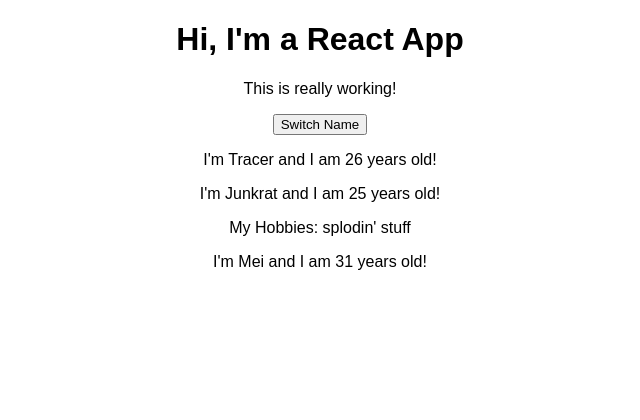
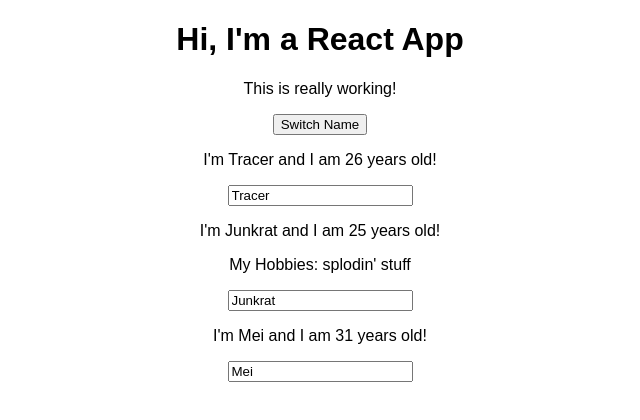
Before and after one commit to Nitrowonder/react-complete-guide, a React (Create React App) app: page / in a window 1280 px wide. Shown: the top 420 px of the page, without its empty margins (320-960 px from the left). Built offline with nearby package versions, Linux system fonts and the light colour scheme.

Commit message:
two way binding

```diff
--- a/src/App.js
+++ b/src/App.js
@@ -27,6 +27,16 @@ const app = props => {
     })
   }
 
+  const nameChangeHandler = (event) => {
+    setPersonsState({
+      persons: [
+        { name: 'Tracer', age: 26 },
+        { name: event.target.value, age: 25 },
+        { name: 'Mei', age: 41 }
+      ]
+    })
+  }
+
   return (
     <div className="App">
       <h1>Hi, I'm a React App</h1>
@@ -35,16 +45,16 @@ const app = props => {
       <Person
         name={personsState.persons[0].name}
         age={personsState.persons[0].age}
-        click={switchNameHandler} />
+         />
       <Person
         name={personsState.persons[1].name}
         age={personsState.persons[1].age}
         click={switchNameHandler.bind(this, 'Bob')}
-        >My Hobbies: splodin' stuff</Person>
+        changed={nameChangeHandler.bind(this)}>My Hobbies: splodin' stuff</Person>
       <Person
         name={personsState.persons[2].name}
         age={personsState.persons[2].age}
-        click={switchNameHandler} />
+        />
     </div>
   );
   //The code above compiles down to the line below this. Neat!
--- a/src/Person/Person.js
+++ b/src/Person/Person.js
@@ -5,6 +5,7 @@ const person = (props) => {
         <div>
             <p onClick={props.click}>I'm {props.name} and I am {props.age} years old!</p>
             <p>{props.children}</p>
+            <input type="text" onChange={props.changed} value={props.name} />
         </div>
     )
 }
```
